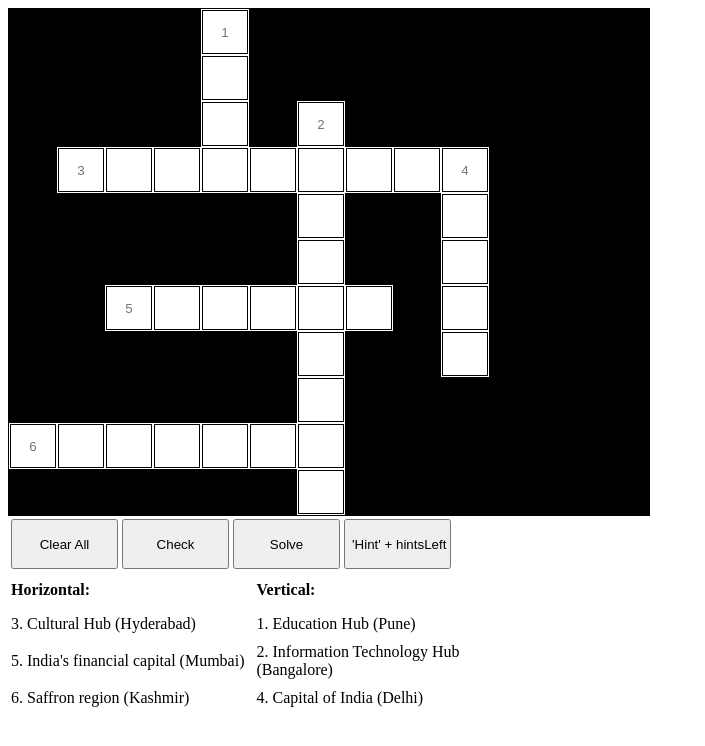
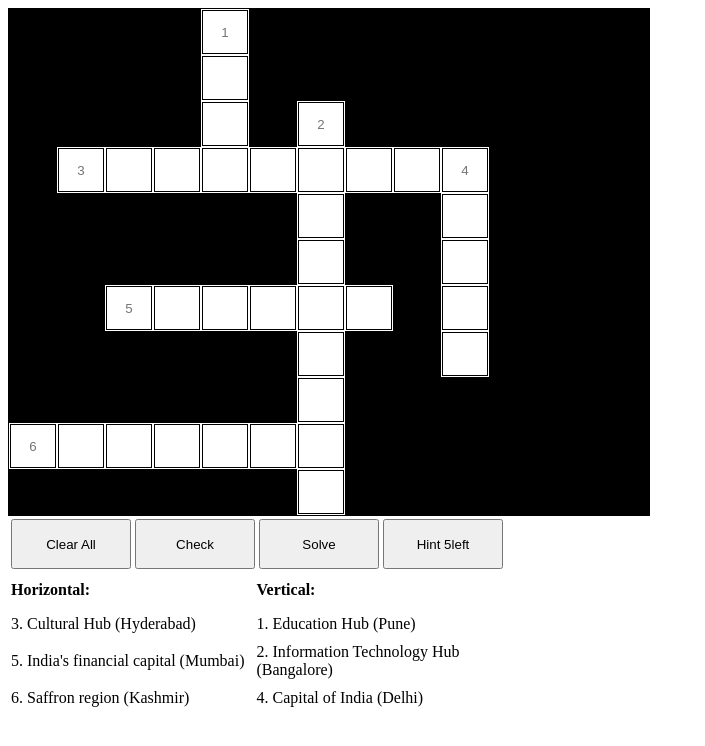
Before and after one commit to mebartsch/mebartsch.github.io, a Jekyll site: the page projects/Cross_Word/index.html, which Jekyll copies as it is, in a window 1280 px wide. Shown: the top 746 px of the page, without its empty margins (0-705 px from the left). Built offline with Jekyll 4.4.1, drawn with Linux system fonts in a browser that asks for light colours.

Commit message:
Update index.html

```diff
--- a/projects/Cross_Word/index.html
+++ b/projects/Cross_Word/index.html
@@ -35,7 +35,7 @@ td{
 }
 .butt{
 	height:50px;
-	width: 107px;
+	width: 120px;
 }
 #puzzel{
 	text-align: center;
@@ -61,7 +61,7 @@ td{
 //Globals
 var currentTextInput;
 var puzzelArrayData;
-var hintsLeft =5;
+var hintsLeft = 5;
 //Loads the Crossword
 function initializeScreen(){
 	var puzzelTable = document.getElementById("puzzel");
@@ -195,7 +195,7 @@ function solveClicked(){
 	<tr><td><input class="butt"  type="submit" value="Clear All" onclick="clearAllClicked()"></td>
 	<td><input class="butt"  type="submit" value="Check" onclick="checkClicked()"></td>
 	<td><input class="butt"  type="submit" value="Solve" onclick="solveClicked()"></td>
-	<td><input class="butt"  type="submit" value="'Hint' + hintsLeft" onclick="clueClicked()"></td></tr>
+	<td><input class="butt"  type="submit" value="Hint 5left" onclick="clueClicked()"></td></tr>
 </table>
 </div>
 <table id="hintsTable">
```
